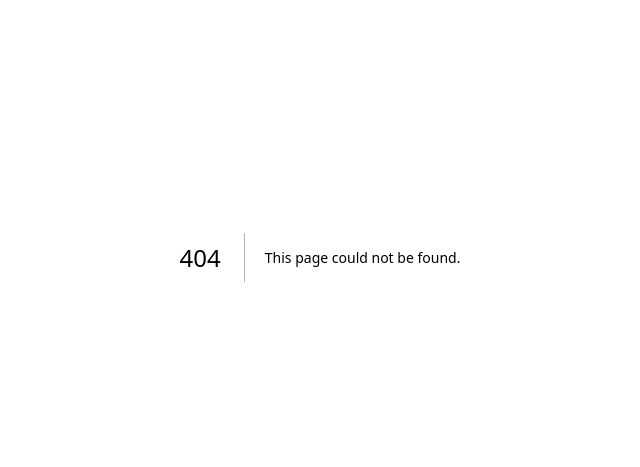
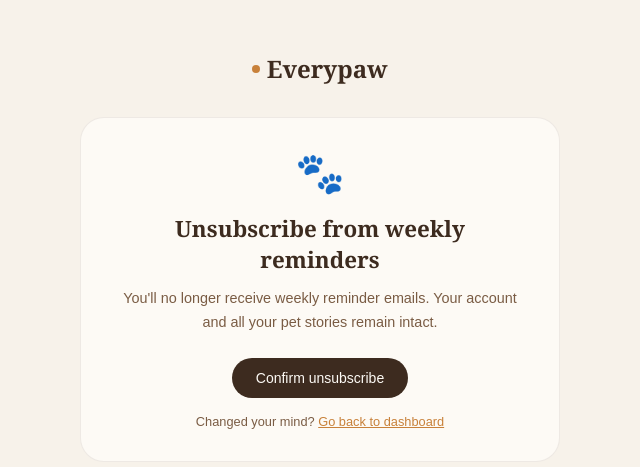
Before and after one commit to CookServices/everypaw, a Next.js app: page /unsubscribe in a window 1280 px wide. Before the commit this address had no page. Shown: the part 143-610 px from the top of the page, without its empty margins (320-960 px from the left). Built offline with nearby package versions, Linux system fonts and the light colour scheme.

Commit message:
Create page.tsx

```diff
--- /dev/null
+++ b/src/app/unsubscribe/page.tsx
@@ -0,0 +1,77 @@
+"use client";
+
+import { useEffect, useState } from "react";
+import Link from "next/link";
+
+export default function UnsubscribePage() {
+  const [status, setStatus] = useState<"loading" | "success" | "error" | "idle">("idle");
+  const [token, setToken] = useState<string | null>(null);
+
+  useEffect(() => {
+    const params = new URLSearchParams(window.location.search);
+    const t = params.get("token");
+    setToken(t);
+  }, []);
+
+  const handleUnsubscribe = async () => {
+    if (!token) return;
+    setStatus("loading");
+    const res = await fetch("/api/unsubscribe", {
+      method: "POST",
+      headers: { "Content-Type": "application/json" },
+      body: JSON.stringify({ token }),
+    });
+    if (res.ok) setStatus("success");
+    else setStatus("error");
+  };
+
+  return (
+    <div style={{ minHeight: "100vh", background: "#F7F2EA", display: "flex", alignItems: "center", justifyContent: "center", padding: "2rem", fontFamily: "'DM Sans', sans-serif" }}>
+      <div style={{ maxWidth: 480, width: "100%", textAlign: "center" }}>
+        <div style={{ fontFamily: "Georgia, serif", fontSize: "1.5rem", fontWeight: 600, color: "#3D2B1F", marginBottom: "2rem", display: "flex", alignItems: "center", justifyContent: "center", gap: ".4rem" }}>
+          <span style={{ width: 8, height: 8, borderRadius: "50%", background: "#C8813A", display: "inline-block" }} />
+          Everypaw
+        </div>
+
+        <div style={{ background: "#FDFAF5", borderRadius: 24, padding: "2rem", border: "1px solid rgba(61,43,31,.08)" }}>
+          {status === "success" ? (
+            <>
+              <div style={{ fontSize: "2.5rem", marginBottom: "1rem" }}>✓</div>
+              <h2 style={{ fontFamily: "Georgia, serif", fontSize: "1.4rem", color: "#3D2B1F", marginBottom: ".75rem" }}>You've been unsubscribed</h2>
+              <p style={{ fontSize: ".9rem", color: "#7A5C44", fontWeight: 300, lineHeight: 1.6, marginBottom: "1.5rem" }}>
+                You won't receive weekly reminder emails anymore. You can re-enable them anytime from your dashboard settings.
+              </p>
+              <Link href="/dashboard" style={{ background: "#C8813A", color: "#FDFAF5", padding: ".625rem 1.5rem", borderRadius: 100, fontSize: ".875rem", fontWeight: 500, textDecoration: "none" }}>
+                Go to dashboard →
+              </Link>
+            </>
+          ) : status === "error" ? (
+            <>
+              <div style={{ fontSize: "2.5rem", marginBottom: "1rem" }}>✗</div>
+              <h2 style={{ fontFamily: "Georgia, serif", fontSize: "1.4rem", color: "#3D2B1F", marginBottom: ".75rem" }}>Something went wrong</h2>
+              <p style={{ fontSize: ".9rem", color: "#7A5C44", fontWeight: 300, lineHeight: 1.6 }}>Invalid or expired unsubscribe link. Please contact us at hello@everypaw.app</p>
+            </>
+          ) : (
+            <>
+              <div style={{ fontSize: "2.5rem", marginBottom: "1rem" }}>🐾</div>
+              <h2 style={{ fontFamily: "Georgia, serif", fontSize: "1.4rem", color: "#3D2B1F", marginBottom: ".75rem" }}>Unsubscribe from weekly reminders</h2>
+              <p style={{ fontSize: ".9rem", color: "#7A5C44", fontWeight: 300, lineHeight: 1.6, marginBottom: "1.5rem" }}>
+                You'll no longer receive weekly reminder emails. Your account and all your pet stories remain intact.
+              </p>
+              <button
+                onClick={handleUnsubscribe}
+                disabled={status === "loading" || !token}
+                style={{ background: "#3D2B1F", color: "#FDFAF5", padding: ".75rem 1.5rem", borderRadius: 100, fontSize: ".875rem", fontWeight: 500, border: "none", cursor: "pointer", fontFamily: "inherit", opacity: status === "loading" ? .7 : 1 }}
+              >
+                {status === "loading" ? "Processing…" : "Confirm unsubscribe"}
+              </button>
+              <p style={{ fontSize: ".8rem", color: "#7A5C44", marginTop: "1rem" }}>
+                Changed your mind? <Link href="/dashboard" style={{ color: "#C8813A" }}>Go back to dashboard</Link>
+              </p>
+            </>
+          )}
+        </div>
+      </div>
+    </div>
+  );
+}
```
